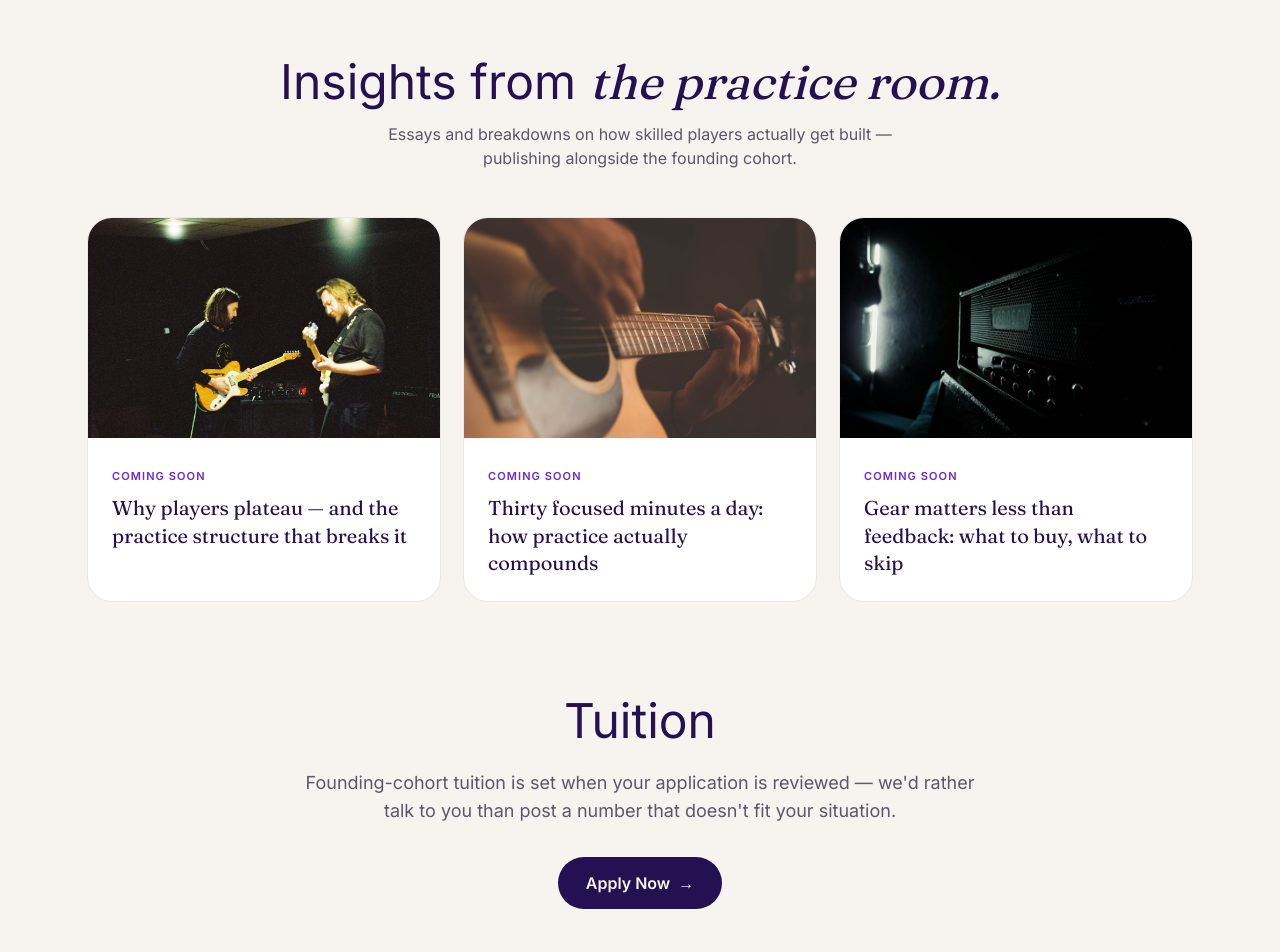
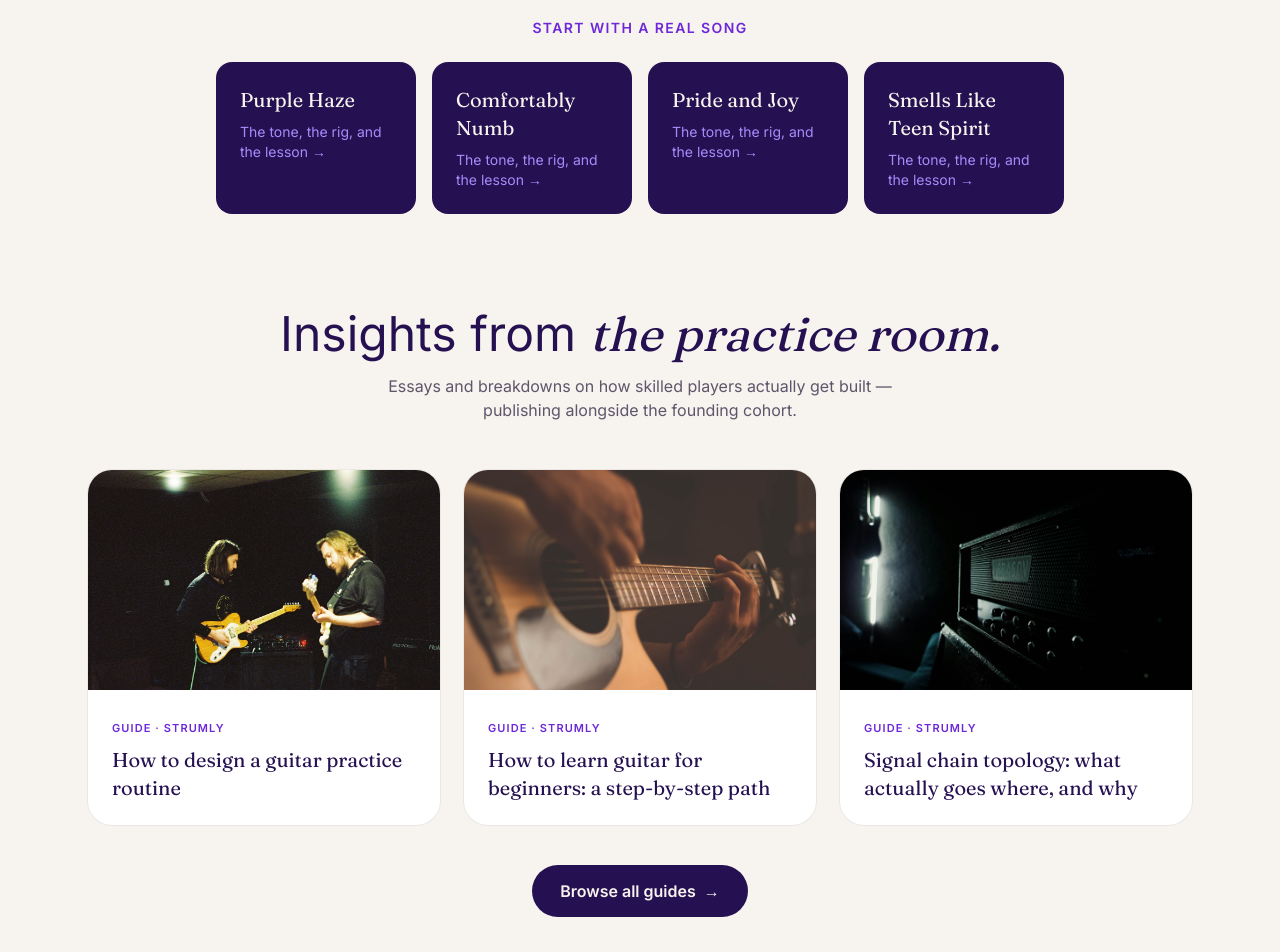
Before and after one commit to JasonColapietro/suede-guitar-hub, a Next.js app: page / in a window 1280 px wide. Shown: the part 3840-4792 px from the top of the page. Built offline with nearby package versions, Linux system fonts and the light colour scheme.

Commit message:
Link real Strumly lessons and guides into the results and insights sections

```diff
--- a/app/page.tsx
+++ b/app/page.tsx
@@ -73,16 +73,38 @@ const MENTOR_ROLES = [
 
 const INSIGHTS = [
   {
-    title: "Why players plateau — and the practice structure that breaks it",
+    title: "How to design a guitar practice routine",
     img: "/insight-1.jpg",
+    href: "https://strumly.suedeai.ai/guides/designing-a-practice-routine",
   },
   {
-    title: "Thirty focused minutes a day: how practice actually compounds",
+    title: "How to learn guitar for beginners: a step-by-step path",
     img: "/insight-2.jpg",
+    href: "https://strumly.suedeai.ai/guides/beginner-guitar-learning-path",
   },
   {
-    title: "Gear matters less than feedback: what to buy, what to skip",
+    title: "Signal chain topology: what actually goes where, and why",
     img: "/amp-glow.jpg",
+    href: "https://strumly.suedeai.ai/guides/signal-chain-topology",
+  },
+] as const;
+
+const SONG_LESSONS = [
+  {
+    song: "Purple Haze",
+    href: "https://strumly.suedeai.ai/book/lessons/lesson-purple-haze",
+  },
+  {
+    song: "Comfortably Numb",
+    href: "https://strumly.suedeai.ai/book/lessons/lesson-comfortably-numb",
+  },
+  {
+    song: "Pride and Joy",
+    href: "https://strumly.suedeai.ai/book/lessons/lesson-pride-and-joy",
+  },
+  {
+    song: "Smells Like Teen Spirit",
+    href: "https://strumly.suedeai.ai/book/lessons/lesson-smells-like-teen-spirit",
   },
 ] as const;
 
@@ -316,6 +338,26 @@ export default function Home() {
               made.
             </p>
           </Reveal>
+          <Reveal delay={2}>
+            <p className="mt-14 text-sm font-semibold uppercase tracking-widest text-violet">
+              Start with a real song
+            </p>
+          </Reveal>
+          <div className="mt-6 grid gap-4 sm:grid-cols-2 lg:grid-cols-4">
+            {SONG_LESSONS.map((lesson, i) => (
+              <Reveal key={lesson.song} delay={(i % 3) as 0 | 1 | 2}>
+                <a
+                  href={lesson.href}
+                  className="block h-full rounded-2xl bg-indigo-deep p-6 text-left transition hover:-translate-y-1 hover:bg-indigo-mid"
+                >
+                  <h3 className="font-display text-xl text-cream">{lesson.song}</h3>
+                  <p className="mt-2 text-sm text-violet-soft">
+                    The tone, the rig, and the lesson →
+                  </p>
+                </a>
+              </Reveal>
+            ))}
+          </div>
         </section>
 
         {/* Insights */}
@@ -334,7 +376,10 @@ export default function Home() {
           <div className="mt-12 grid gap-6 md:grid-cols-3">
             {INSIGHTS.map((post, i) => (
               <Reveal key={post.title} delay={(i % 3) as 0 | 1 | 2}>
-                <article className="h-full overflow-hidden rounded-3xl bg-white ring-1 ring-ink/5">
+                <a
+                  href={post.href}
+                  className="block h-full overflow-hidden rounded-3xl bg-white ring-1 ring-ink/5 transition hover:-translate-y-1 hover:shadow-md"
+                >
                   <div className="relative aspect-[16/10]">
                     <Image
                       src={post.img}
@@ -346,16 +391,26 @@ export default function Home() {
                   </div>
                   <div className="p-6">
                     <span className="text-[11px] font-semibold uppercase tracking-widest text-violet">
-                      Coming soon
+                      Guide · Strumly
                     </span>
                     <h3 className="mt-2 font-display text-xl leading-snug text-indigo-deep">
                       {post.title}
                     </h3>
                   </div>
-                </article>
+                </a>
               </Reveal>
             ))}
           </div>
+          <Reveal delay={2}>
+            <div className="mt-10 text-center">
+              <a
+                href="https://strumly.suedeai.ai/guides"
+                className="inline-flex items-center gap-2 rounded-full bg-indigo-deep px-7 py-3.5 font-semibold text-cream transition hover:bg-indigo-mid"
+              >
+                Browse all guides <span aria-hidden>→</span>
+              </a>
+            </div>
+          </Reveal>
         </section>
 
         {/* Tuition */}
```
